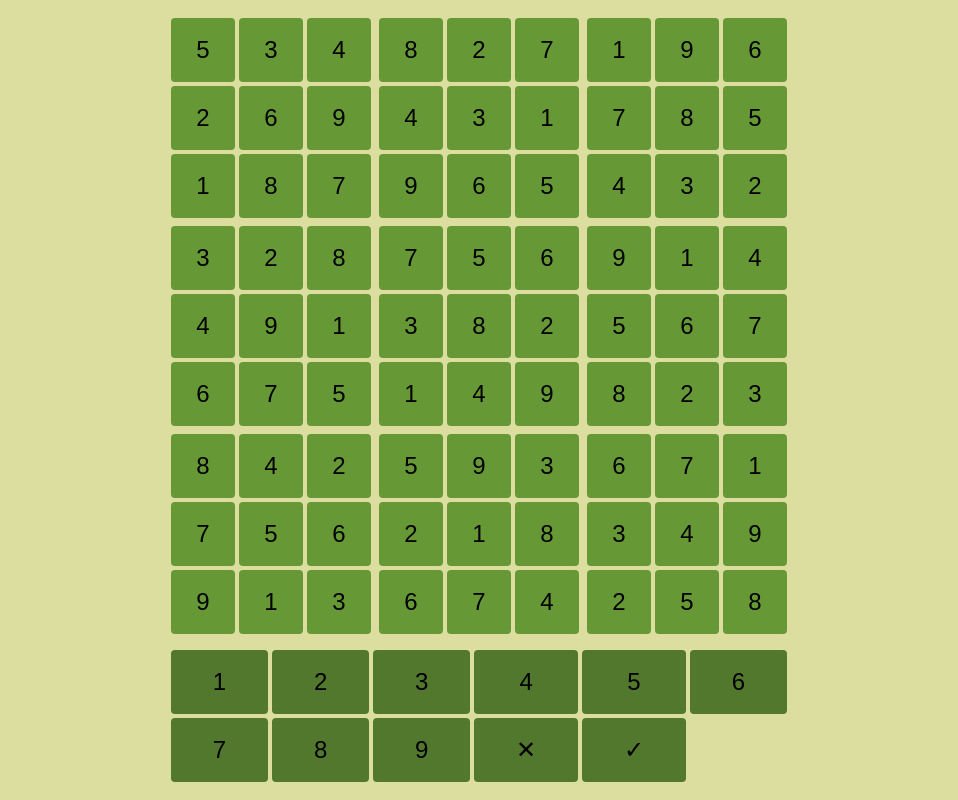
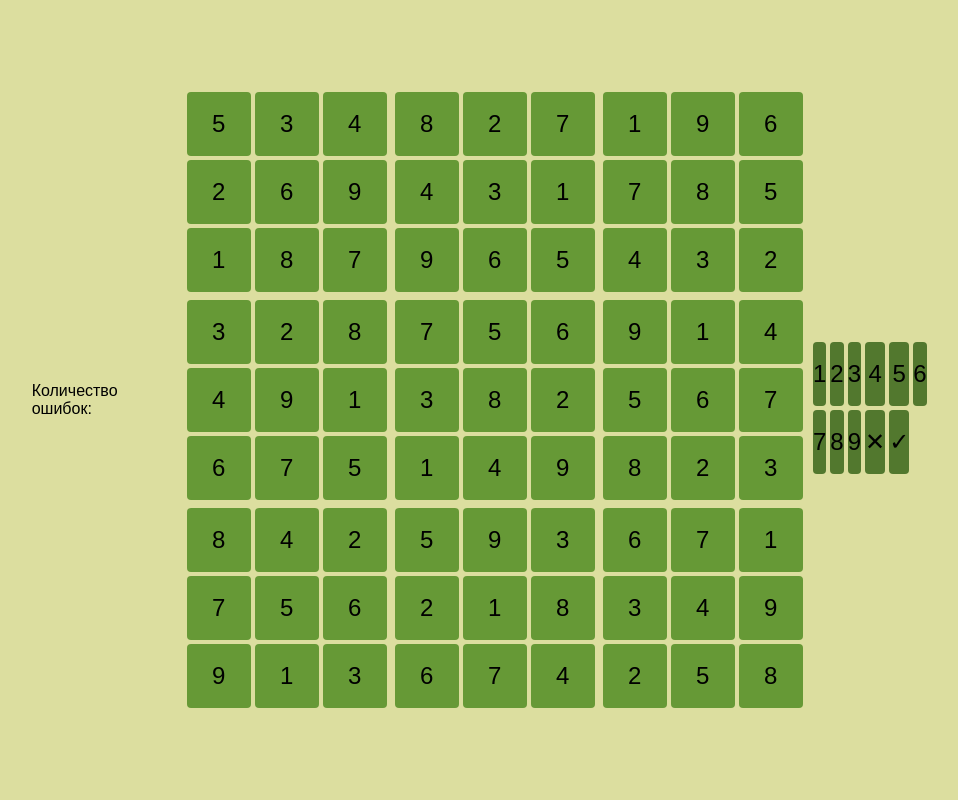
Before and after one commit to Ubikord/Sudoku, a plain HTML site: page index.html in a window 1280 px wide. Shown: the whole page, without its empty margins (161-1119 px from the left). Drawn offline with Linux system fonts and the light colour scheme.

Commit message:
Проблемы с положением numbers

```diff
--- a/index.html
+++ b/index.html
@@ -13,6 +13,10 @@
 
 <body>
     <div class="wrap">
+        <div class="grid-container">
+            <div class="left-column">
+                <p>Количество ошибок: </p>
+            </div>
         <div class="grid">
             <div class="cell"></div>
             <div class="cell"></div>
@@ -96,6 +100,7 @@
             <div class="cell"></div>
             <div class="cell"></div>
         </div>
+    </div>
         <div id="game-result"></div>
 
         <div class="numbers">
@@ -112,6 +117,7 @@
             <div class="prompt">✓</div>
         </div>
     </div>
+
 </body>
 
 </html>
--- a/style.css
+++ b/style.css
@@ -41,8 +41,9 @@ body {
 
 .wrap {
     display: flex;
-    flex-direction: column;
-    justify-content: center;
+    grid-template-columns: 1fr 2fr;
+    grid-gap: 5px;
+    align-items: center;
 }
 
 .grid {
@@ -160,3 +161,15 @@ body {
         transform: scale(1.2) rotate(-30deg);
     }
 }
+
+.left-column {
+    flex: 0 0 150px;
+    text-align: left;
+    margin-right: 5px;
+}
+
+.grid-container {
+    display: flex;
+    justify-content: center;
+    align-items: center;
+}
```
